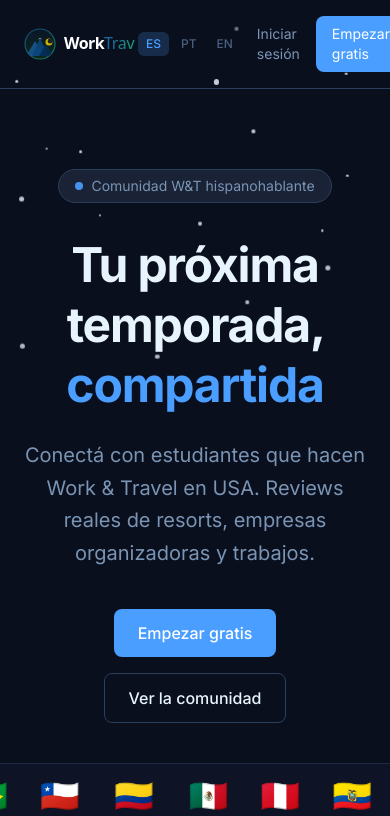
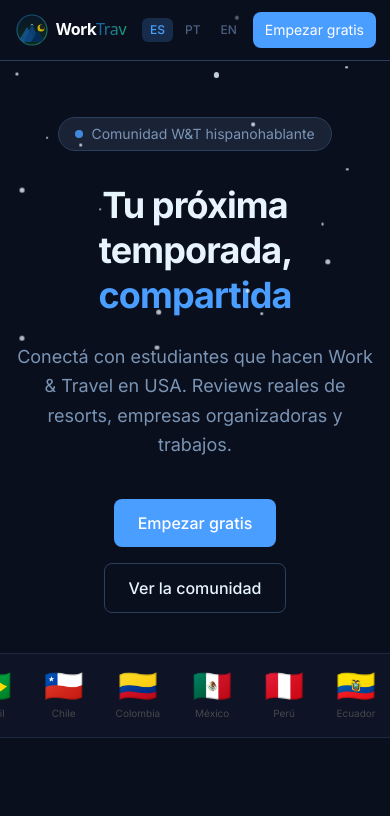
Before and after one commit to matubartaburu/WorkTrav-app, a Next.js app: page / in a window 390 px wide. Shown: the top 816 px of the page. Built offline with nearby package versions, Linux system fonts and the light colour scheme.

Commit message:
fix: corregir placeholder de resorts y mejorar spacing mobile landing

```diff
--- a/app/page.js
+++ b/app/page.js
@@ -14,31 +14,31 @@ export default function Home() {
     <main className="min-h-screen bg-background relative overflow-x-hidden">
 
       {/* Navbar */}
-      <nav className="relative z-10 border-b border-border px-6 py-4 flex items-center justify-between">
+      <nav className="relative z-10 border-b border-border px-4 sm:px-6 py-3 sm:py-4 pt-[max(env(safe-area-inset-top),0.75rem)] flex items-center justify-between gap-3">
         <WorkTravLogo size="md" />
-        <div className="flex items-center gap-4">
+        <div className="flex items-center gap-2 sm:gap-4 shrink-0">
           <LanguageSwitcher />
-          <Link href="/login" className="text-text-secondary hover:text-text-primary text-sm transition-colors">
+          <Link href="/login" className="hidden sm:inline text-text-secondary hover:text-text-primary text-sm transition-colors whitespace-nowrap">
             {t('login_title')}
           </Link>
-          <Link href="/register" className="bg-accent hover:bg-accent-hover text-white text-sm px-4 py-2 rounded-lg transition-colors">
+          <Link href="/register" className="bg-accent hover:bg-accent-hover text-white text-sm px-3 sm:px-4 py-2 rounded-lg transition-colors whitespace-nowrap">
             {t('hero_cta')}
           </Link>
         </div>
       </nav>
 
       {/* Hero */}
-      <section className="relative z-10 px-6 pt-20 pb-10 text-center max-w-3xl mx-auto">
+      <section className="relative z-10 px-4 sm:px-6 pt-14 sm:pt-20 pb-10 text-center max-w-3xl mx-auto">
         <div className="inline-flex items-center gap-2 bg-card border border-border rounded-full px-4 py-1.5 text-sm text-text-secondary mb-8">
           <span className="w-2 h-2 rounded-full bg-accent animate-pulse" />
           {t('community_badge')}
         </div>
 
-        <h1 className="text-5xl font-bold leading-tight mb-6 tracking-tight">
+        <h1 className="text-4xl sm:text-5xl font-bold leading-tight mb-6 tracking-tight">
           {t('hero_title')}{' '}
           <span className="text-accent">{t('hero_title_highlight')}</span>
         </h1>
-        <p className="text-text-secondary text-xl mb-10 leading-relaxed">
+        <p className="text-text-secondary text-lg sm:text-xl mb-10 leading-relaxed">
           {t('hero_subtitle')}
         </p>
         <div className="flex items-center justify-center gap-4 flex-wrap">
```
Also changed, not shown: lib/i18n.js.
